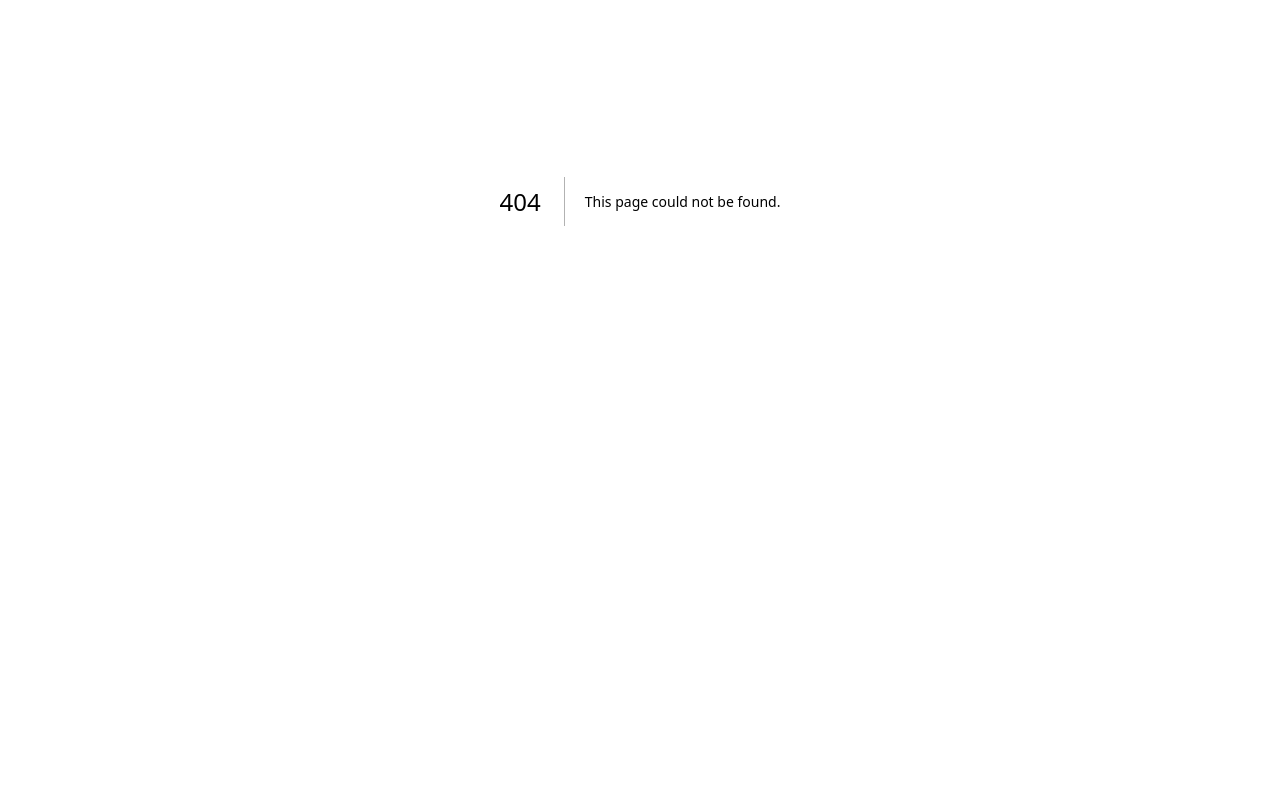
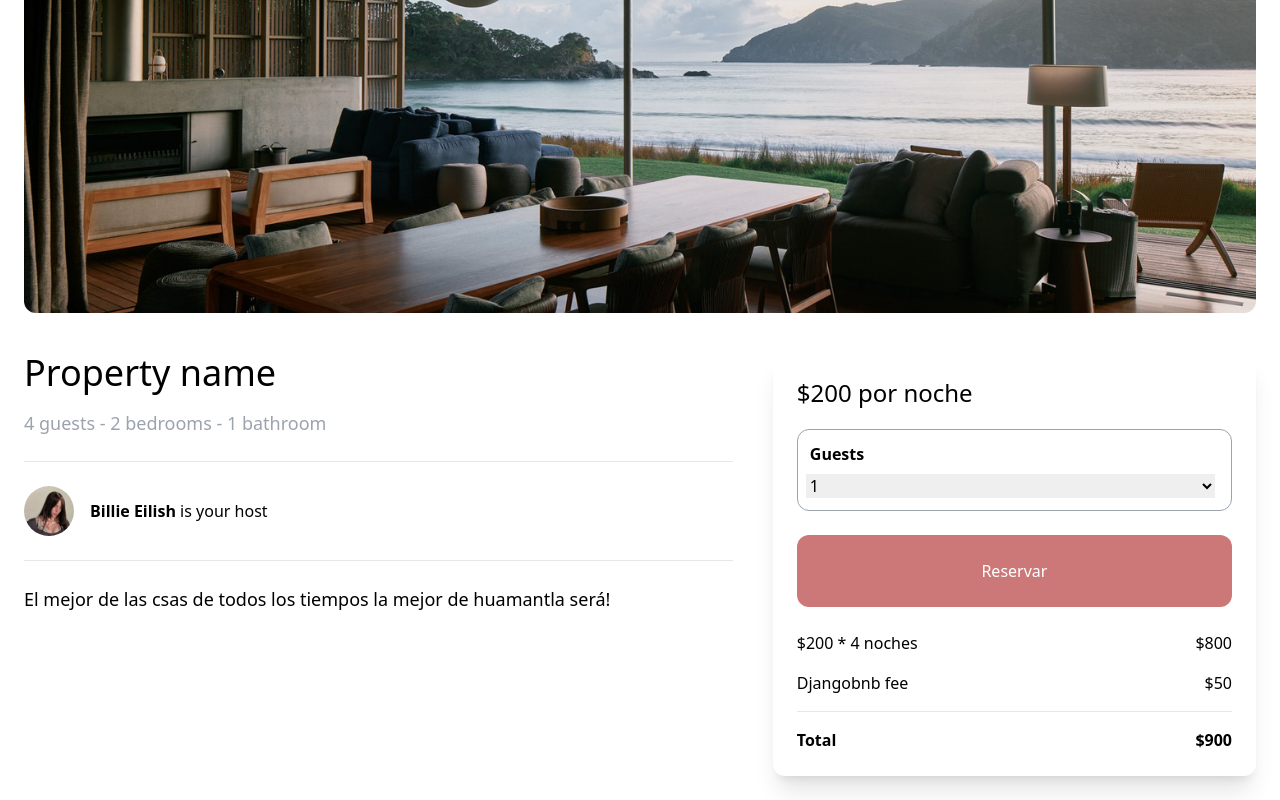
Before and after one commit to Jennysitamon/airbnb-clone, a Next.js app: page /properties/1 in a window 1280 px wide. Before the commit this address had no page. Shown: the part 295-1095 px from the top of the page. Before the commit the page ends 896 px from the top, so only its background shows below. Built offline with nearby package versions, Linux system fonts and the light colour scheme.

Commit message:
05 Detail page for properties (static)

```diff
--- a/app/components/navbar/UserNav.tsx
+++ b/app/components/navbar/UserNav.tsx
@@ -3,11 +3,11 @@ const UserNav = () => {
         <div className="p-2 relative inline-block border rounded-full">
             <button className="flex items-center">
                 <svg fill="none" viewBox="0 0 24 24" strokeWidth="1.5" stroke="currentColor" className="size-6">
-                    <path stroke-linecap="round" strokeLinejoin="round" d="M3.75 6.75h16.5M3.75 12h16.5m-16.5 5.25h16.5" />
+                    <path strokeLinecap="round" strokeLinejoin="round" d="M3.75 6.75h16.5M3.75 12h16.5m-16.5 5.25h16.5" />
                 </svg>
 
                 <svg fill="none" viewBox="0 0 24 24" strokeWidth="1.5" stroke="currentColor" className="size-6">
-                    <path stroke-linecap="round" strokeLinejoin="round" d="M15.75 6a3.75 3.75 0 1 1-7.5 0 3.75 3.75 0 0 1 7.5 0ZM4.501 20.118a7.5 7.5 0 0 1 14.998 0A17.933 17.933 0 0 1 12 21.75c-2.676 0-5.216-.584-7.499-1.632Z" />
+                    <path strokeLinecap="round" strokeLinejoin="round" d="M15.75 6a3.75 3.75 0 1 1-7.5 0 3.75 3.75 0 0 1 7.5 0ZM4.501 20.118a7.5 7.5 0 0 1 14.998 0A17.933 17.933 0 0 1 12 21.75c-2.676 0-5.216-.584-7.499-1.632Z" />
                 </svg>
 
 
--- /dev/null
+++ b/app/components/properties/ReservationSidebar.tsx
@@ -0,0 +1,39 @@
+const ReservationSidebar = () => {
+    return (
+        <aside className="mt-6 p-6 col-span-2 rounded-xl boder border-pink-700 shadow-xl">
+            <h2 className="mb-5 text-2xl">$200 por noche</h2>
+
+            <div className="mb-6 p-3 border border-gray-400 rounded-xl">
+                <label className="mb-2 block font-bold text-x5">Guests</label>
+
+                <select className="w-full -ml-1 text-xm">
+                    <option>1</option>
+                    <option>2</option>
+                    <option>3</option>
+                    <option>4</option>
+                </select>
+            </div>
+
+            <div className="w-full mb-6 py-6 text-center text-white bg-airbnb hover:bg-airbnb-dark rounded-xl">Reservar</div>
+
+            <div className="mb-4 flex justify-between align-center">
+                <p>$200 * 4 noches</p>
+                <p>$800</p>
+            </div>
+
+            <div className="mb-4 flex justify-between align-center">
+                <p>Djangobnb fee</p>
+                <p>$50</p>
+            </div>
+
+            <hr />
+
+            <div className="mt-4 flex justify-between align-center font-bold">
+                <p>Total</p>
+                <p>$900</p>
+            </div>
+        </aside>
+    )
+}
+
+export default ReservationSidebar;
--- /dev/null
+++ b/app/properties/[id]/page.tsx
@@ -0,0 +1,32 @@
+import Image from "next/image";
+import ReservationSidebar from "../../components/properties/ReservationSidebar";
+
+const PropertyDetailPage = () => {
+    return (
+        <main className="max-w-[1500px] mx-auto px-6 pb-6">
+            <div className="w-full h-[64vh] mb-4 overflow-hidden rounded-xl relative">
+                <Image fill src="/playa_1.png" className="object-cover w-full h-full" alt="Beach house" />
+            </div>
+            <div className="mt-4 grid grid-cols-1 md:grid-cols-5 gap-4">
+                <div className="py-6 pr-6 col-span-3">
+                    <h1 className="mb-4 text-4xl">Property name</h1>
+                    <span className="mb-6 block text-lg text-gray-400">
+                        4 guests - 2 bedrooms - 1 bathroom
+                    </span>
+                    <hr />
+                    <div className="py-6 flex items-center space-x-4">
+                        <Image src="/profile_pic_1.png" width={50} height={50} className="rounded-full" alt="The user name" />
+                        <p><strong>Billie Eilish</strong> is your host</p>
+                    </div>
+                    <hr />
+                    <p className="mt-6 text-lg">
+                        El mejor de las csas de todos los tiempos la mejor de huamantla será!
+                    </p>
+                </div>
+                <ReservationSidebar />
+            </div>
+        </main>
+    )
+}
+
+export default PropertyDetailPage;
--- a/tailwind.config.ts
+++ b/tailwind.config.ts
@@ -10,7 +10,7 @@ export default {
     extend: {
       colors: {
         'airbnb': '#cc7878',
-        'airbnb-dark': '#060000 '
+        'airbnb-dark': '#a27c82'
       }
 
     },
```
Also changed, not shown: public/playa_1.png, public/profile_pic_1.png (added).
